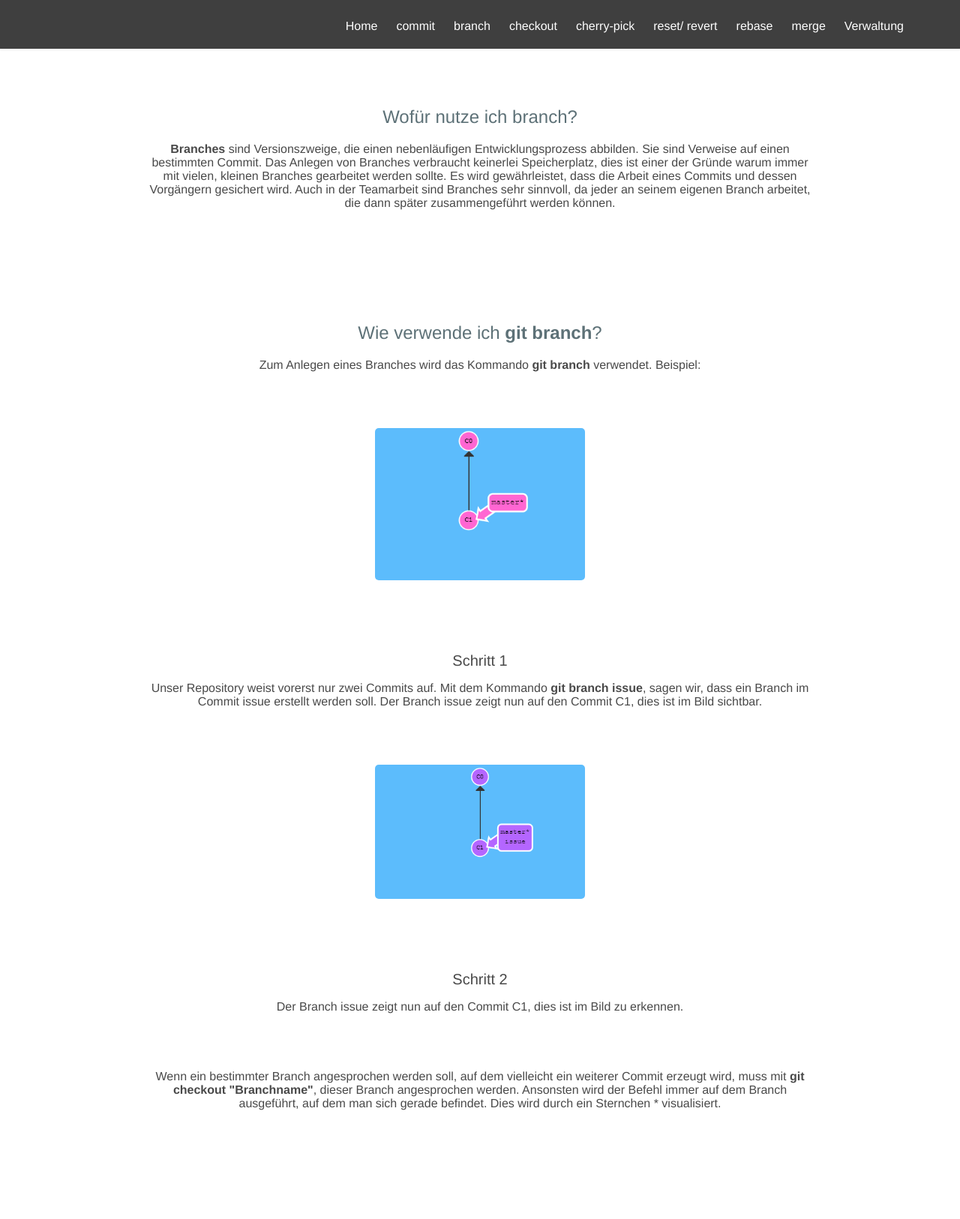
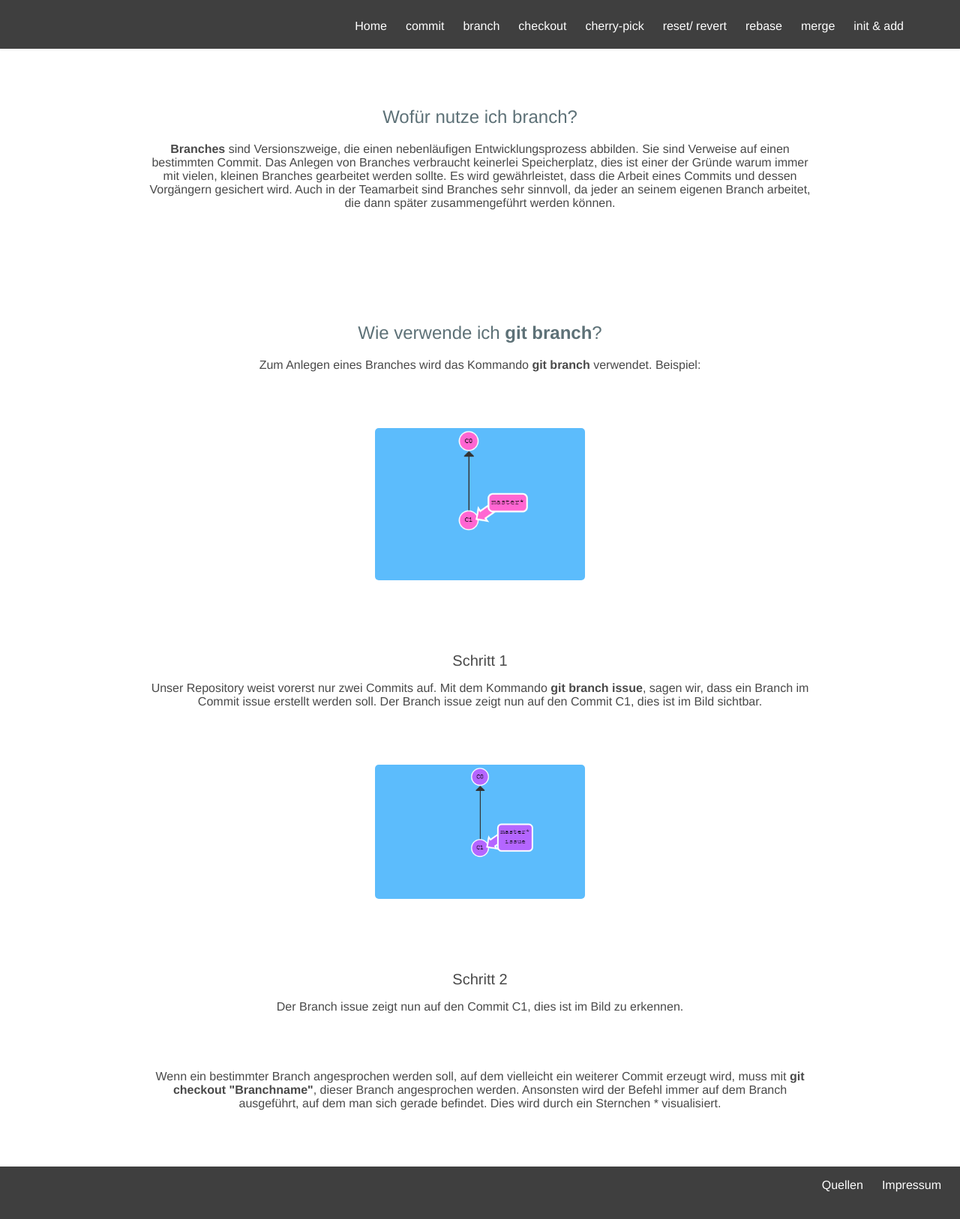
Before and after one commit to allesvergeben/Git-Tutorial, a plain HTML site: page commands/branch.html in a window 1280 px wide. Shown: the whole page at 75% size. Before the commit the page ends 1556 px from the top, so only its background shows below. Drawn offline with Linux system fonts and the light colour scheme.

Commit message:
added Footer to all HTML Files Fixed some issues related to the footer implementation cleaned up admin.css

```diff
--- a/CSS/stylegit.css
+++ b/CSS/stylegit.css
@@ -2,6 +2,10 @@ body {
   padding: 0;
   height: 100%;
   text-align: center;
+  margin: 0;
+}
+
+.wrapper {
   margin: 0 15% 0 15%;
 }
 section{
--- a/CSS/styleheader.css
+++ b/CSS/styleheader.css
@@ -63,10 +63,11 @@ footer{
   width: 100%;
   height: 70px;
   background-color: #3f3f3f;
-  position: fixed;
+  position: absolute;
+  text-align: right;
 }
 
-footer nav ul l i {
+footer nav ul li {
   float: right;
   margin-right: 25px;
   list-style-type: none;
--- a/commands/branch.html
+++ b/commands/branch.html
@@ -18,11 +18,11 @@
       <li><a href="reset-revert.html">reset/ revert</a></li>
       <li><a href="rebase.html">rebase</a></li>
       <li><a href="merge.html">merge</a></li>
-      <li><a href="administration/administration.html">Verwaltung</a></li>
+      <li><a href="administration/administration.html">init & add</a></li>
     </ul>
   </nav>
 </header>
-<section id=Einleitung>
+<section class="wrapper" id=Einleitung>
 <h1>Kommando: branch</h1>
 <p>
   <h2> Wofür nutze ich branch?</h2>
@@ -48,5 +48,13 @@
     dem Branch ausgeführt, auf dem man sich gerade befindet. Dies wird durch ein Sternchen * visualisiert.
     </p>
 </section>
+<footer>
+  <nav>
+    <ul>
+      <li><a href="../impressum.html">Impressum</a></li>
+      <li><a href="../quellen.thml">Quellen</a></li>
+    </ul>
+  </nav>
+</footer>
 </body>
 </html>
```
Also changed, not shown: commands/Gitcommit.html (+8 -2 lines), commands/administration/admin.css (+14 -4 lines), commands/administration/administration.html (+10 -2 lines), commands/checkout.html (+11 -6 lines), commands/cherry-pick.html (+10 -2 lines), commands/merge.html (+8 -2 lines), commands/rebase.html (+8 -2 lines), commands/reset-revert.html (+10 -2 lines), index.html (+1 -1 lines).
